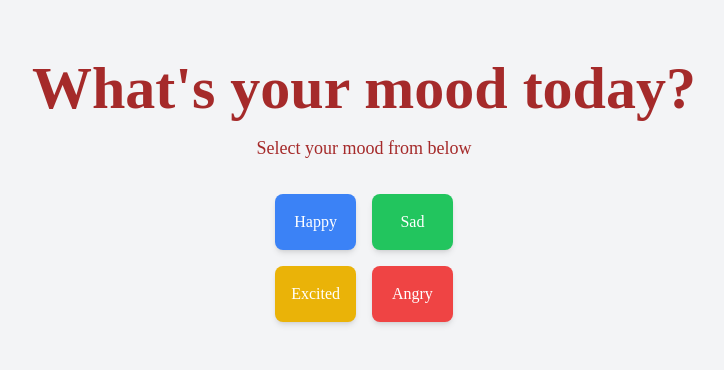
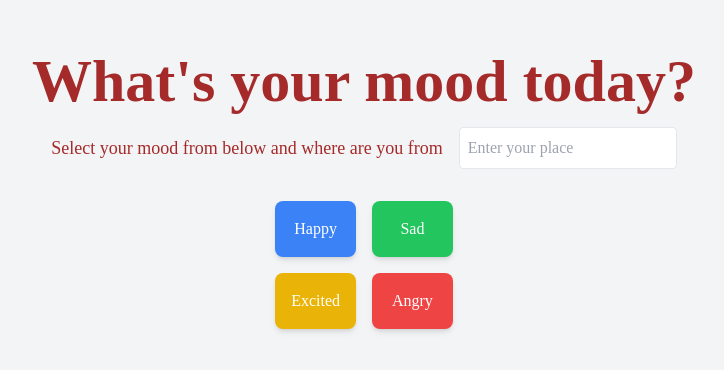
Before and after one commit to sujalcharati/Moodify, a Next.js app: page / in a window 1280 px wide. Shown: the part 210-580 px from the top of the page, without its empty margins (276-1000 px from the left). Built offline with nearby package versions, Linux system fonts and the light colour scheme.

Commit message:
weather input

```diff
--- a/app/globals.css
+++ b/app/globals.css
@@ -17,6 +17,6 @@ body {
   color: var(--foreground);
   /* background: #7cd9c3 ; */
   font-family: 'Dancing Script', cursive;
-  background-color: #7cd9c3; /* Dark background color */
+  background-color: "gray"-100; /* Dark background color */
   color: brown;
 }
--- a/app/page.tsx
+++ b/app/page.tsx
@@ -4,7 +4,16 @@ export default function Home() {
   return (
     <div className="flex flex-col items-center justify-center min-h-screen bg-gray-100 p-4">
       <h1 className="text-6xl font-bold mb-4 text-center">What's your mood today?</h1>
-      <p className="text-lg mb-8 text-center">Select your mood from below</p>
+      <div>
+
+      <div className="flex flex-row items-center justify-center mb-8">
+        <p className="text-lg mr-4 text-center">Select your mood from below and where are you from</p>
+        <input
+          placeholder="Enter your place"
+          className="p-2 border border-black-300 rounded "
+        />
+      </div>
+      </div>
       <div className="grid grid-cols-2 gap-4">
         <Link href="/happy" className="p-4 bg-blue-500 text-white rounded-lg shadow-md hover:bg-blue-600 text-center">Happy
         </Link>
```
